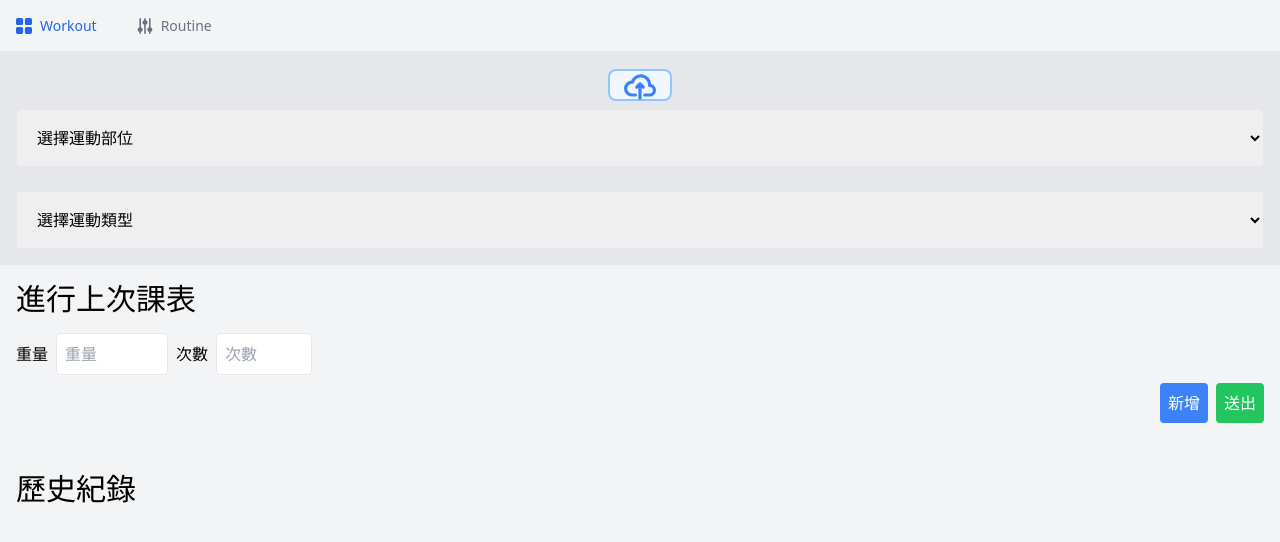
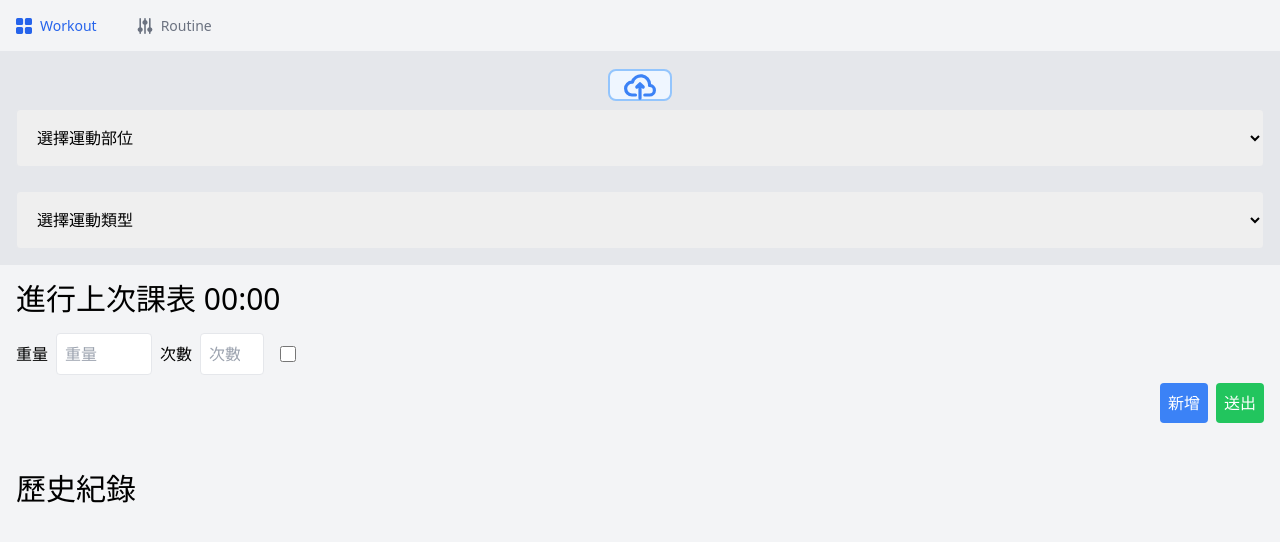
Before and after one commit to ggggggg0v0/workout, a React (Vite) app: page /workout in a window 1280 px wide. Shown: the top 542 px of the page. Built offline with nearby package versions, Linux system fonts and the light colour scheme.

Commit message:
feat: 新增休息倒數計時

```diff
--- a/src/pages/workout/Home.tsx
+++ b/src/pages/workout/Home.tsx
@@ -12,6 +12,8 @@ const Home = ({ exerciseType, selectedPart }) => {
   const storageType = `${selectedPart}_${exerciseType}`;
   const [inputs, setInputs] = useState([{ weight: "", reps: "" }]);
   const [exerciseData, setExerciseData] = useState([]);
+  const [taskTime, setTaskTime] = useState([]);
+  const [time, setTime] = useState(0);
 
   useEffect(() => {
     if (exerciseType && selectedPart) {
@@ -24,8 +26,18 @@ const Home = ({ exerciseType, selectedPart }) => {
     } else {
       setExerciseData([]);
       setInputs([{ weight: "", reps: "" }]);
+      setTaskTime([]);
     }
   }, [exerciseType, selectedPart]);
+
+  useEffect(() => {
+    if (time > 0) {
+      const timer = setTimeout(() => {
+        setTime(time - 1);
+      }, 1000);
+      return () => clearTimeout(timer);
+    }
+  }, [time]);
 
   const handleInputChange = (index, field, value) => {
     const newInputs = inputs.map((input, i) =>
@@ -66,9 +78,18 @@ const Home = ({ exerciseType, selectedPart }) => {
 
   return (
     <div className="p-4 flex flex-col">
-      <h1 className="text-3xl mb-4">進行上次課表</h1>
+      <h1 className="text-3xl mb-4">
+        進行上次課表{" "}
+        {`${
+          Math.floor(time / 60) < 10
+            ? `0${Math.floor(time / 60)}`
+            : `${Math.floor(time / 60)}`
+        }:${time % 60 < 10 ? `0${time % 60}` : time % 60}`}
+      </h1>
+
       <div>
-        {inputs.map((input, index) => (
+        {inputs.map((input, index) => {
+          return (
             <div key={index} className="mb-2 flex items-center">
               <div className="flex items-center">
                 <p className="mr-2">重量</p>
@@ -80,7 +101,7 @@ const Home = ({ exerciseType, selectedPart }) => {
                   onChange={(e) =>
                     handleInputChange(index, "weight", e.target.value)
                   }
-                className="p-2 border rounded mr-2 max-w-28"
+                  className="p-2 border rounded mr-2 max-w-24"
                 />
               </div>
               <div className="flex items-center">
@@ -93,20 +114,36 @@ const Home = ({ exerciseType, selectedPart }) => {
                   onChange={(e) =>
                     handleInputChange(index, "reps", e.target.value)
                   }
-                className="p-2 border rounded mr-2 max-w-24"
+                  className="p-2 border rounded mr-4 max-w-16"
                 />
               </div>
-
               <button
                 onClick={() => handleRemoveInput(index)}
-              className={`bg-red-500 text-white p-2 rounded ${
+                className={`bg-red-500 text-white p-2 mr-2 rounded ${
                   inputs.length > 1 ? "block" : "hidden"
                 }`}
               >
                 刪除
               </button>
+              <div className="flex items-center ">
+                <input
+                  type="checkbox"
+                  checked={!!taskTime[index]}
+                  onClick={() => {
+                    if (taskTime[index]) {
+                      return;
+                    }
+                    const newTaskTime = [...taskTime];
+                    newTaskTime[index] = true;
+                    setTaskTime(newTaskTime);
+                    setTime(90);
+                  }}
+                  className="w-4 h-4 text-green-600 bg-gray-100 border-gray-300 rounded focus:ring-green-500 dark:focus:ring-green-600 dark:ring-offset-gray-800 dark:bg-gray-700 dark:border-gray-600"
+                />
               </div>
-        ))}
+            </div>
+          );
+        })}
 
         <div className="float-right">
           <button
```
Lines whose indentation alone changed are shown as unchanged.
